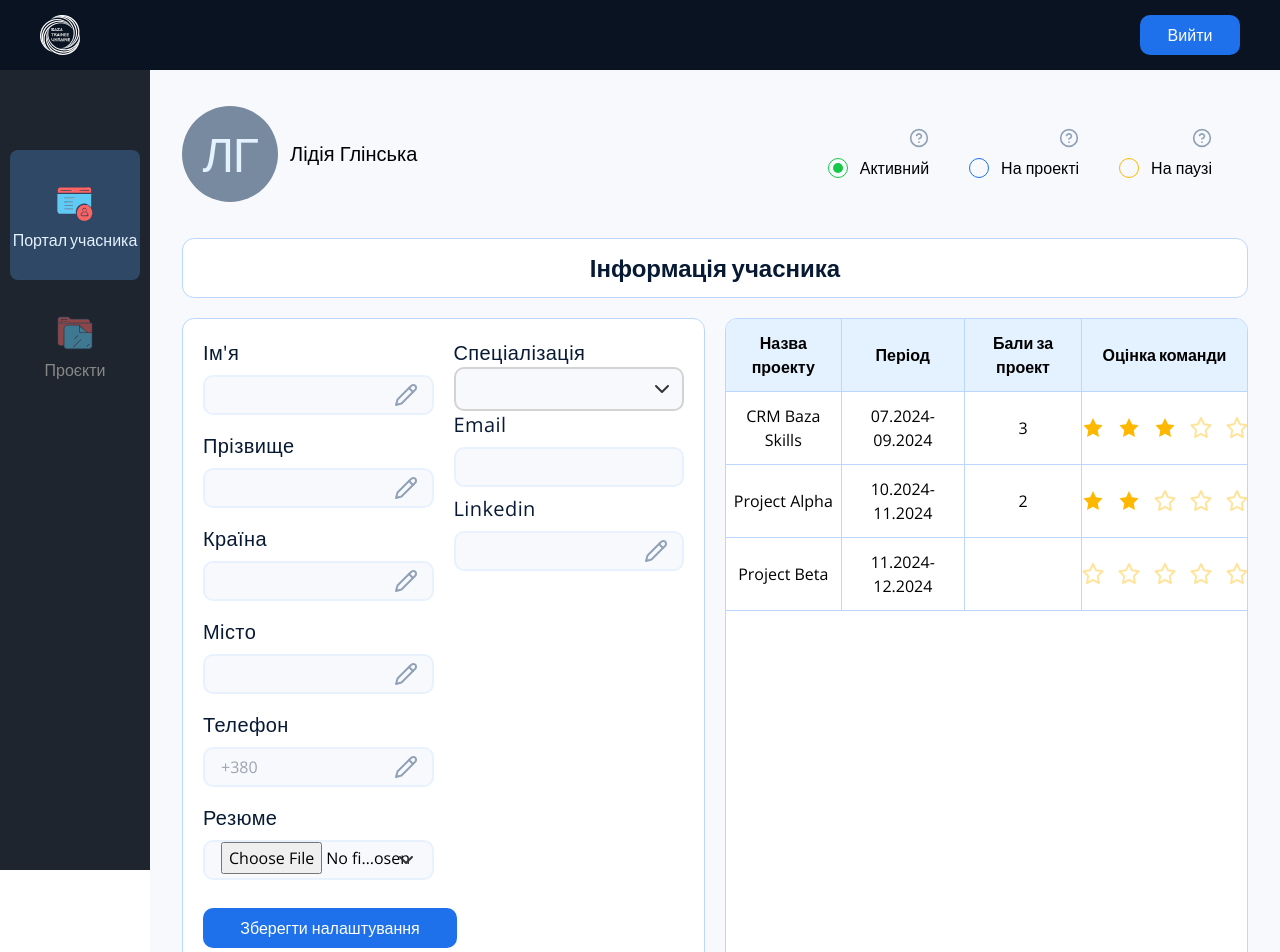
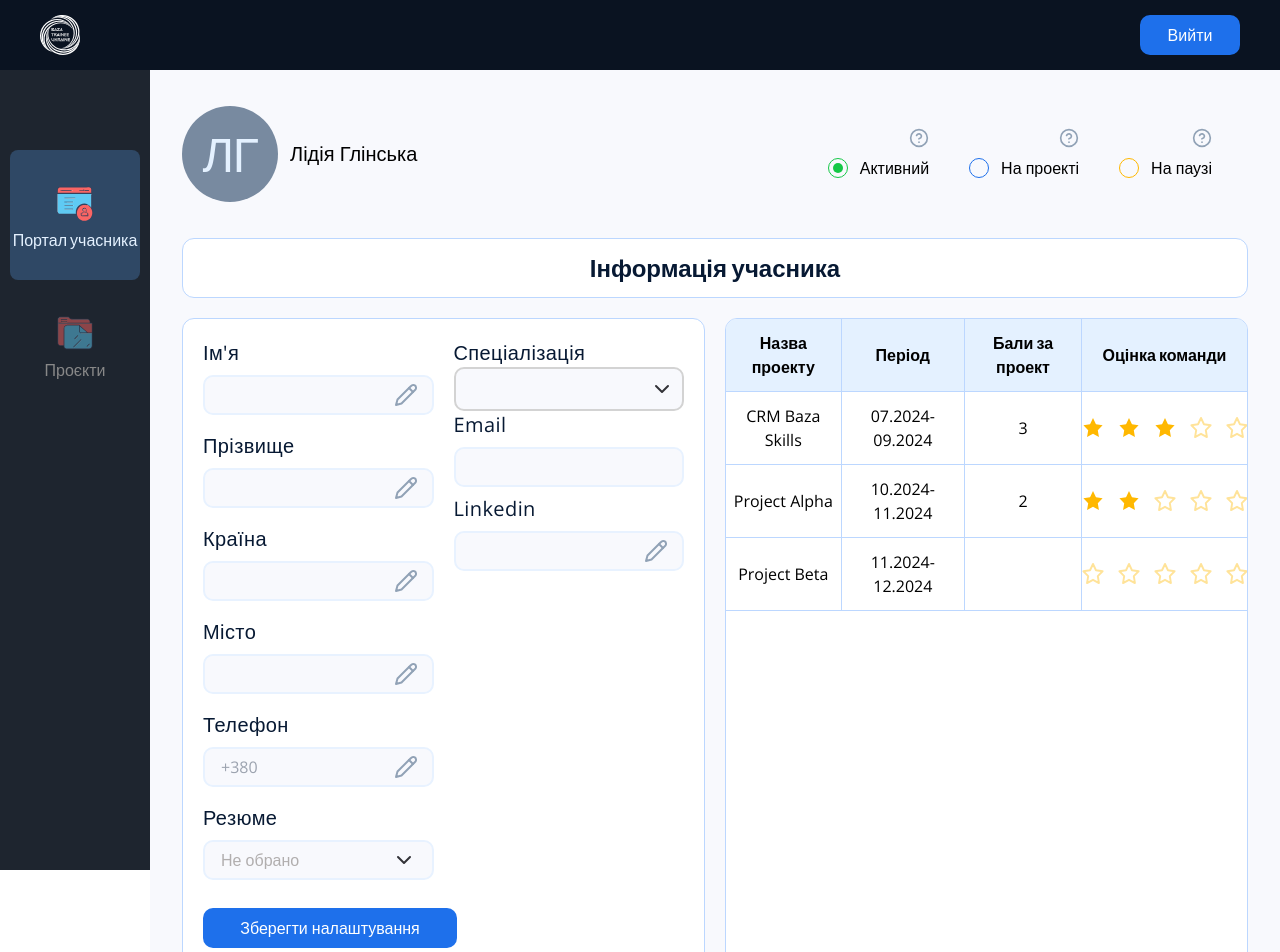
Before and after one commit to baza-trainee/baza-crm-frontend, a React (Vite) app: page /crm/portal in a window 1280 px wide. Shown: the top 952 px of the page. Built offline with nearby package versions, Linux system fonts and the light colour scheme.

Commit message:
create file input

```diff
--- a/src/components/Portal/CustomInput.tsx
+++ b/src/components/Portal/CustomInput.tsx
@@ -7,6 +7,7 @@ interface CustomInputProps {
   type?: string;
   placeholder?: string;
   icon?: string;
+  className?: string;
   register: UseFormRegister<UserData>;
 }
 
--- /dev/null
+++ b/src/components/Portal/FileInput.tsx
@@ -0,0 +1,59 @@
+import React, { useState } from 'react';
+import { UseFormRegister } from 'react-hook-form';
+import { UserData } from './PortalUserForm';
+
+interface FileInputProps {
+  id: keyof UserData;
+  label: string;
+  icon?: string;
+  register: UseFormRegister<UserData>;
+}
+
+const FileInput: React.FC<FileInputProps> = ({ id, label, icon, register }) => {
+  const [fileName, setFileName] = useState('');
+
+  const handleFileChange = (e: React.ChangeEvent<HTMLInputElement>) => {
+    const file = e.target.files?.[0];
+    setFileName(file ? file.name : '');
+  };
+
+  return (
+    <div>
+      <label
+        htmlFor={id}
+        className="text-text-black font-open-sans text-[20px] font-normal leading-[28px] tracking-[0.4px]"
+      >
+        {label}
+      </label>
+      <div className="relative">
+        <label className="mt-2 mb-2 flex items-center justify-between cursor-pointer rounded-[10px] border-2 border-solid border-input-normal-state bg-light-blue-bg px-4 h-10 w-full font-open-sans text-base font-normal leading-[26px]">
+          <span
+            className={`${
+              fileName ? 'text-primary-blue underline' : 'text-light-grey'
+            } font-open-sans text-[16px] font-normal leading-[26px]`}
+          >
+            {fileName ? fileName : 'Не обрано'}
+          </span>
+          {icon && (
+            <img
+              src={icon}
+              alt={icon}
+              className="ml-2"
+              width={24}
+              height={24}
+            />
+          )}
+          <input
+            id={id}
+            type="file"
+            className="hidden"
+            {...register(id)}
+            onChange={handleFileChange}
+          />
+        </label>
+      </div>
+    </div>
+  );
+};
+
+export default FileInput;
--- a/src/components/Portal/PortalUserForm.tsx
+++ b/src/components/Portal/PortalUserForm.tsx
@@ -4,6 +4,7 @@ import pencilIcon from '../../assets/common/pencil.svg';
 import chevronDownIcon from '../../assets/common/chevron-down.svg';
 import CustomSelect, { SelectOption } from './CustomSelect';
 import { useState } from 'react';
+import FileInput from './FileInput';
 
 export interface UserData {
   firstName: string;
@@ -101,12 +102,11 @@ const PortalUserForm: React.FC = () => {
             icon={pencilIcon}
             placeholder="+380"
           />
-          <CustomInput
+          <FileInput
             id="resume"
             label="Резюме"
             register={register}
             icon={chevronDownIcon}
-            type="file"
           />
         </div>
         <div className="w-full">
```
